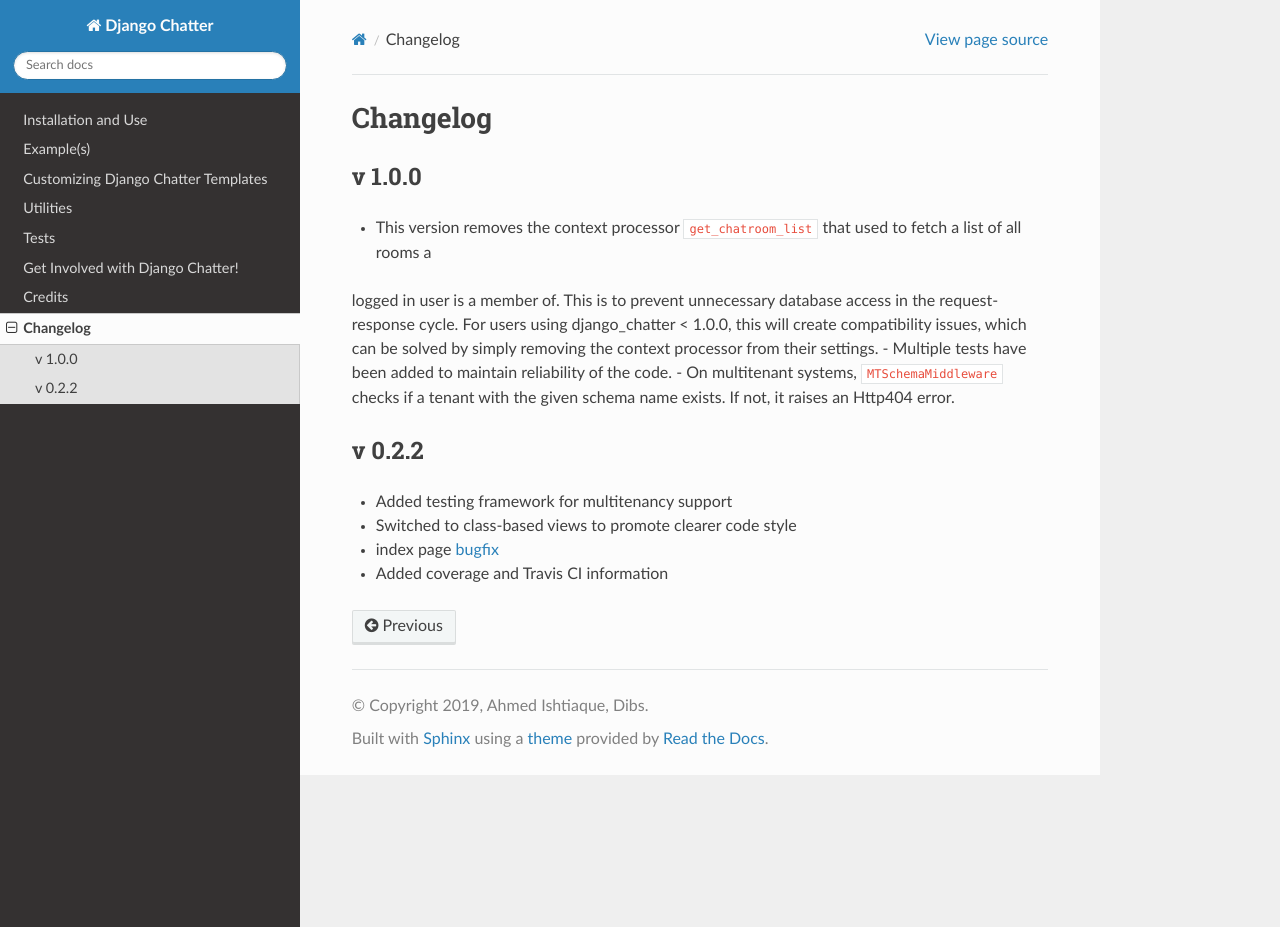
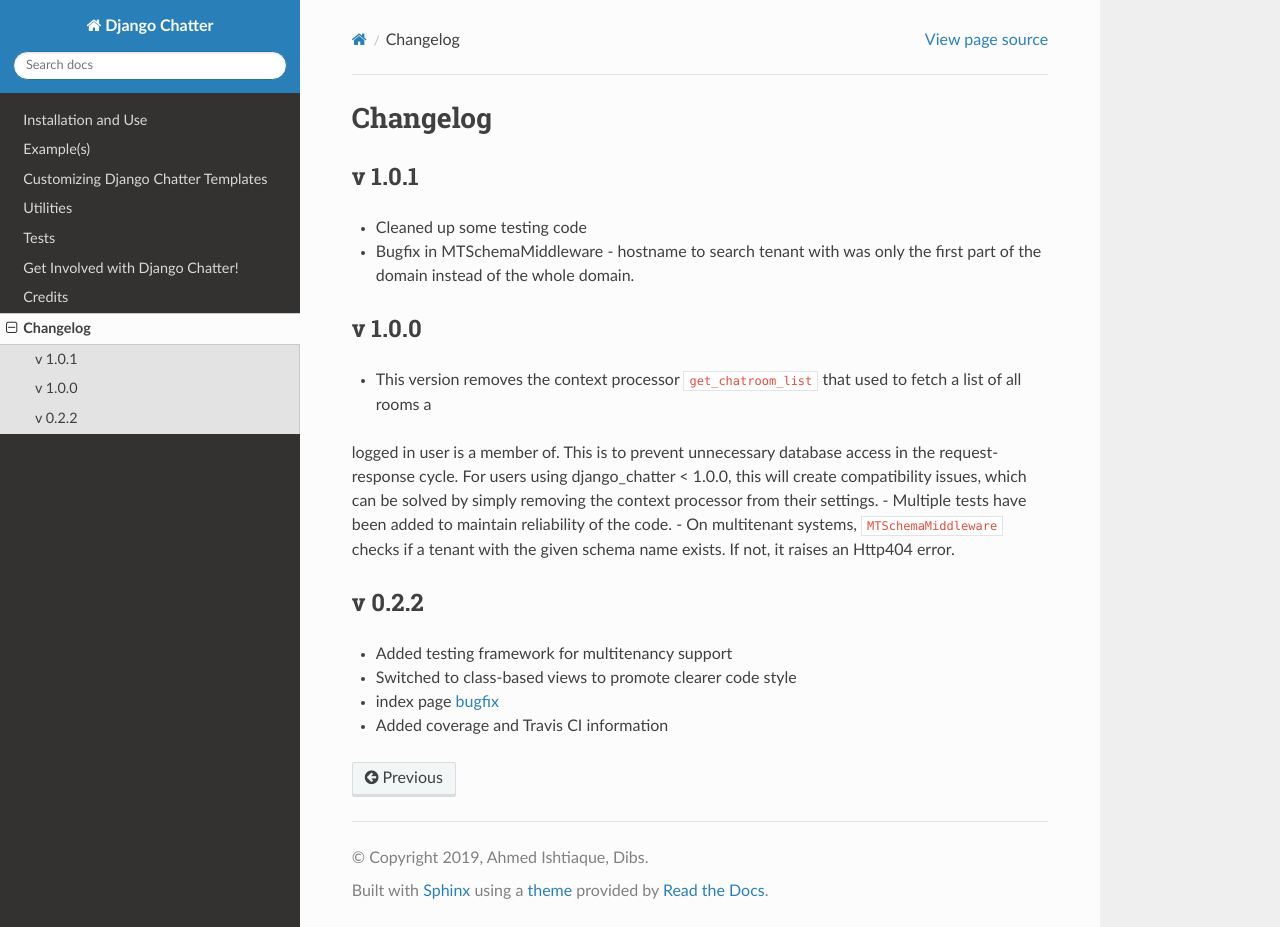
Before and after one commit to dibs-devs/chatter, a Sphinx documentation site: the page built from docs/source/templates/changelog.rst, in a window 1280 px wide and 927 px high. Built offline with Sphinx 7.4.7 and the Read the Docs theme 2.0.0, drawn with Linux system fonts in a browser that asks for light colours.

Commit message:
Updated setup.py and changelog

```diff
--- a/docs/source/templates/changelog.rst
+++ b/docs/source/templates/changelog.rst
@@ -1,5 +1,11 @@
 Changelog
 =========
+
+v 1.0.1
+-------
+- Cleaned up some testing code
+- Bugfix in MTSchemaMiddleware - hostname to search tenant with was only
+  the first part of the domain instead of the whole domain.
 
 v 1.0.0
 -------
--- a/setup.py
+++ b/setup.py
@@ -9,7 +9,7 @@
 
 setup(
     name='django-chatter',
-    version='1.0.0',
+    version='1.0.1',
     packages=find_packages(),
     include_package_data=True,
     license='MIT License',  # example license
```
